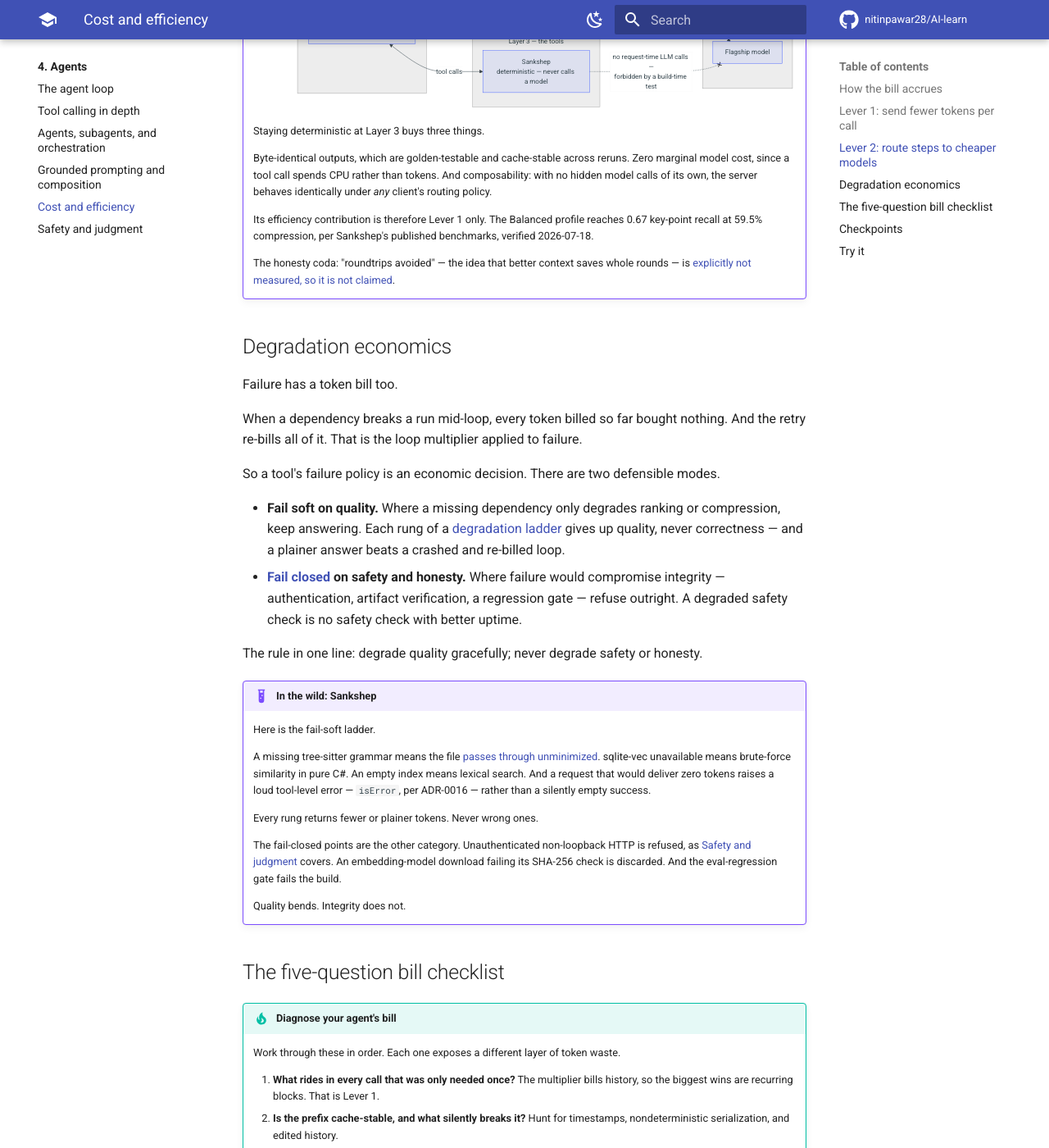
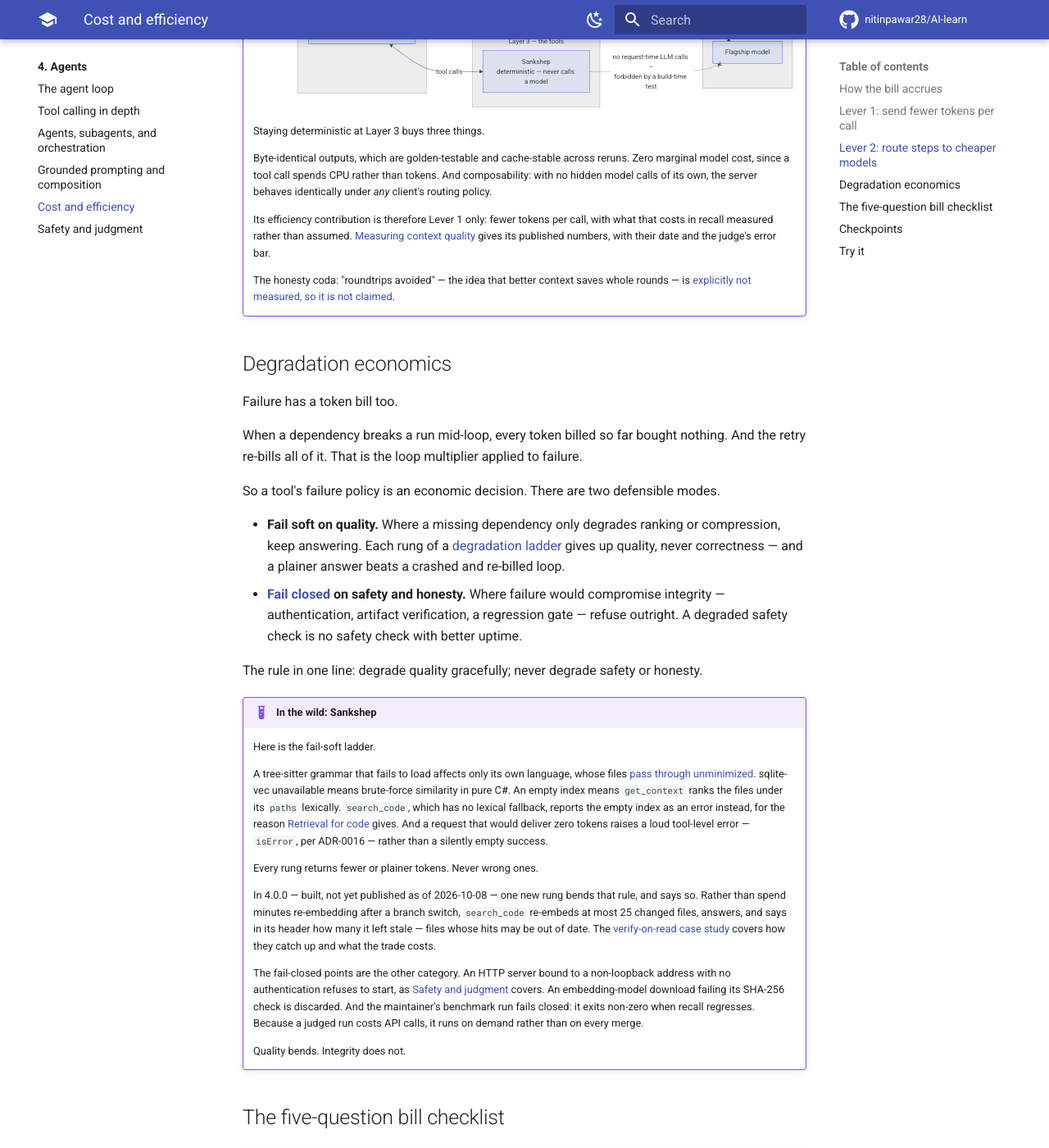
Before and after one commit to nitinpawar28/AI-learn, an MkDocs documentation site: the page built from docs/part4-agents/cost-efficiency.md, in a window 1280 px wide and 1400 px high, scrolled down 4507 px. Shown: the whole window at 82% size. Built offline with MkDocs 1.6.1 and Material for MkDocs 9.7.7, drawn with Linux system fonts in a browser that asks for light colours; comment, search, counter and statistics services are not loaded; some of the changed text lies outside the part shown.

Commit message:
content: Part 4's limits, auth and degradation ladder, re-verified
tool-calling.md attributed the 128-tool cap to OpenAI's API, whose current guide no longer
states one. It is VS Code's per-request cap and Azure OpenAI's chat-completions cap. OpenAI
suggests fewer than 20 functions, Anthropic says selection degrades past 30-50 tools, and
both now offer tool search with deferred loading.

safety.md: the authorization box is checked against the 2026-07-28 text, which deprecates
Dynamic Client Registration in favor of Client ID Metadata Documents and has clients
validate a returned iss. The Sankshep section loses its v1.8.0 label, describes both HTTP
auth modes and the refusal to start, and adds two public 2.0.0 changes: linear-time
gitignore matching, and a served repository's appsettings.json no longer read as
configuration. The v1.8.0 table stays, as history.

cost-efficiency.md: the empty-index rung belongs to get_context, while search_code reports
an error. The eval gate is maintainer-run. 4.0.0's bounded refresh is taught as a new,
announced rung, labelled as built but not yet published. grounded-prompting.md: paths is
required, and VS Code is moving prompt files' role to agent skills.

mkdocs build --strict: clean.

Co-Authored-By: Claude Opus 5.5 <noreply@anthropic.com>

```diff
--- a/docs/part4-agents/cost-efficiency.md
+++ b/docs/part4-agents/cost-efficiency.md
@@ -18,8 +18,8 @@ A single call bills two quantities: input tokens sent, and output tokens produce
 
 Output tokens are the pricier kind. But input dominates agent bills by volume, because tool results and history dwarf anything a model writes back.
 
-!!! warning "Evolving — verified 2026-07-18"
-    Per-token prices change often and vary by provider and model, so this page states none. Two structural facts held across major providers as of 2026-07-18: output tokens cost more per token than input tokens, and cache-read input tokens cost less than fresh ones. This changes quickly; check the official pricing pages — [Anthropic](https://docs.anthropic.com/en/docs/about-claude/pricing), [OpenAI](https://platform.openai.com/docs/pricing), [Gemini](https://ai.google.dev/gemini-api/docs/pricing) — for current values.
+!!! warning "Evolving — verified 2026-10-08"
+    Per-token prices change often and vary by provider and model, so this page states none. Two structural facts held across major providers as of 2026-10-08: output tokens cost more per token than input tokens, and cache-read input tokens cost less than fresh ones. This changes quickly; check the official pricing pages — [Anthropic](https://platform.claude.com/docs/en/about-claude/pricing), [OpenAI](https://developers.openai.com/api/docs/pricing), [Gemini](https://ai.google.dev/gemini-api/docs/pricing) — for current values.
 
 In a loop, round N re-sends everything from rounds 1 through N−1.
 
@@ -143,7 +143,7 @@ The risks are equally concrete.
 
     Byte-identical outputs, which are golden-testable and cache-stable across reruns. Zero marginal model cost, since a tool call spends CPU rather than tokens. And composability: with no hidden model calls of its own, the server behaves identically under *any* client's routing policy.
 
-    Its efficiency contribution is therefore Lever 1 only. The Balanced profile reaches 0.67 key-point recall at 59.5% compression, per Sankshep's published benchmarks, verified 2026-07-18.
+    Its efficiency contribution is therefore Lever 1 only: fewer tokens per call, with what that costs in recall measured rather than assumed. [Measuring context quality](../part2-context/measuring-quality.md) gives its published numbers, with their date and the judge's error bar.
 
     The honesty coda: "roundtrips avoided" — the idea that better context saves whole rounds — is [explicitly not measured, so it is not claimed](../part2-context/measuring-quality.md).
 
@@ -163,11 +163,13 @@ The rule in one line: degrade quality gracefully; never degrade safety or honest
 !!! example "In the wild: Sankshep"
     Here is the fail-soft ladder.
 
-    A missing tree-sitter grammar means the file [passes through unminimized](../part2-context/structural-minimization.md). sqlite-vec unavailable means brute-force similarity in pure C#. An empty index means lexical search. And a request that would deliver zero tokens raises a loud tool-level error — `isError`, per ADR-0016 — rather than a silently empty success.
+    A tree-sitter grammar that fails to load affects only its own language, whose files [pass through unminimized](../part2-context/structural-minimization.md). sqlite-vec unavailable means brute-force similarity in pure C#. An empty index means `get_context` ranks the files under its `paths` lexically. `search_code`, which has no lexical fallback, reports the empty index as an error instead, for the reason [Retrieval for code](../part2-context/rag-for-code.md#in-practice-sankshep) gives. And a request that would deliver zero tokens raises a loud tool-level error — `isError`, per ADR-0016 — rather than a silently empty success.
 
     Every rung returns fewer or plainer tokens. Never wrong ones.
 
-    The fail-closed points are the other category. Unauthenticated non-loopback HTTP is refused, as [Safety and judgment](safety.md) covers. An embedding-model download failing its SHA-256 check is discarded. And the eval-regression gate fails the build.
+    In 4.0.0 — built, not yet published as of 2026-10-08 — one new rung bends that rule, and says so. Rather than spend minutes re-embedding after a branch switch, `search_code` re-embeds at most 25 changed files, answers, and says in its header how many it left stale — files whose hits may be out of date. The [verify-on-read case study](../part5-capstone/case-verify-on-read.md#what-would-change-it) covers how they catch up and what the trade costs.
+
+    The fail-closed points are the other category. An HTTP server bound to a non-loopback address with no authentication refuses to start, as [Safety and judgment](safety.md) covers. An embedding-model download failing its SHA-256 check is discarded. And the maintainer's benchmark run fails closed: it exits non-zero when recall regresses. Because a judged run costs API calls, it runs on demand rather than on every merge.
 
     Quality bends. Integrity does not.
 
```
Also changed, not shown: other parts of docs/part4-agents/cost-efficiency.md (+1 -1 lines), docs/part4-agents/grounded-prompting.md (+4 -4 lines), docs/part4-agents/safety.md (+12 -8 lines), docs/part4-agents/tool-calling.md (+4 -4 lines).
